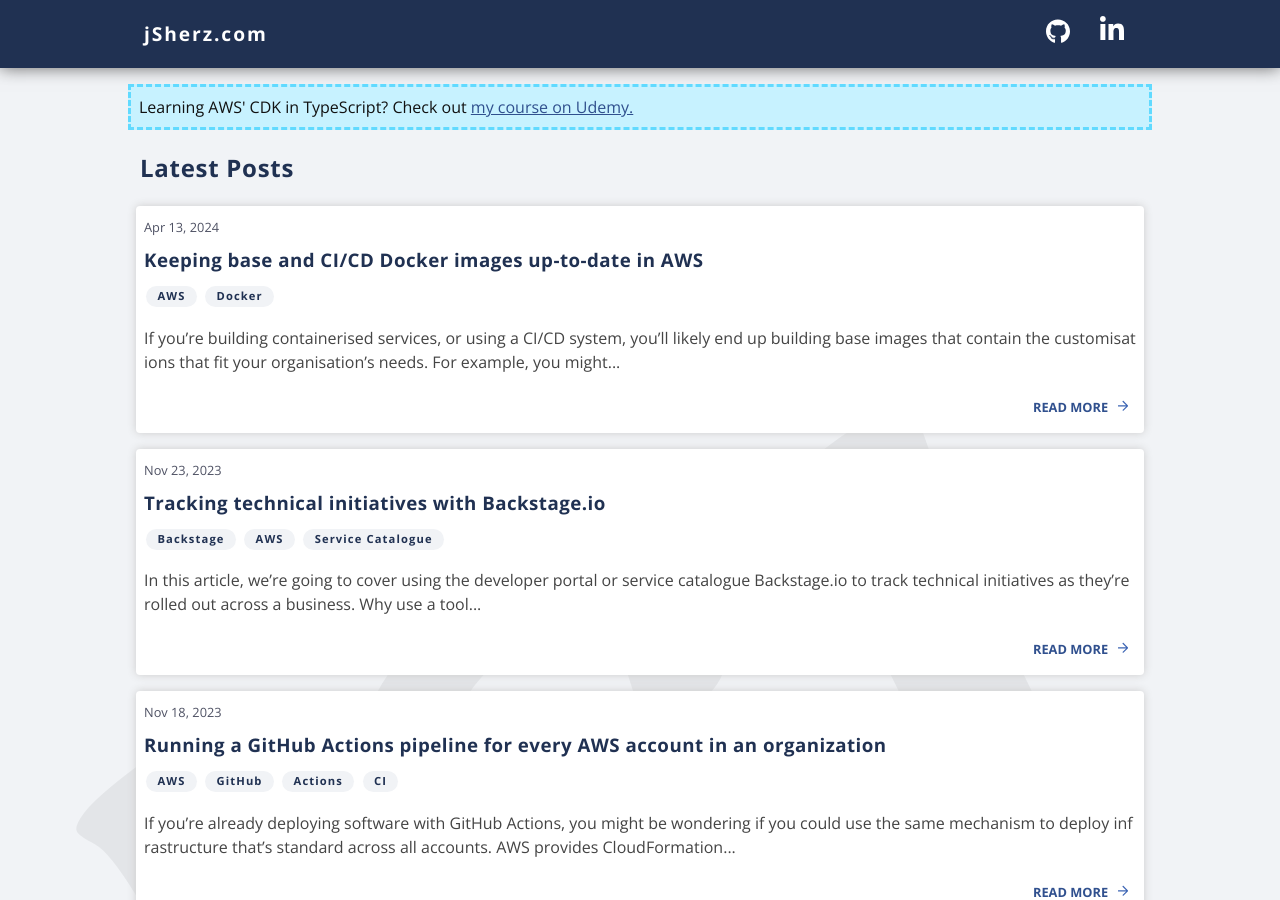
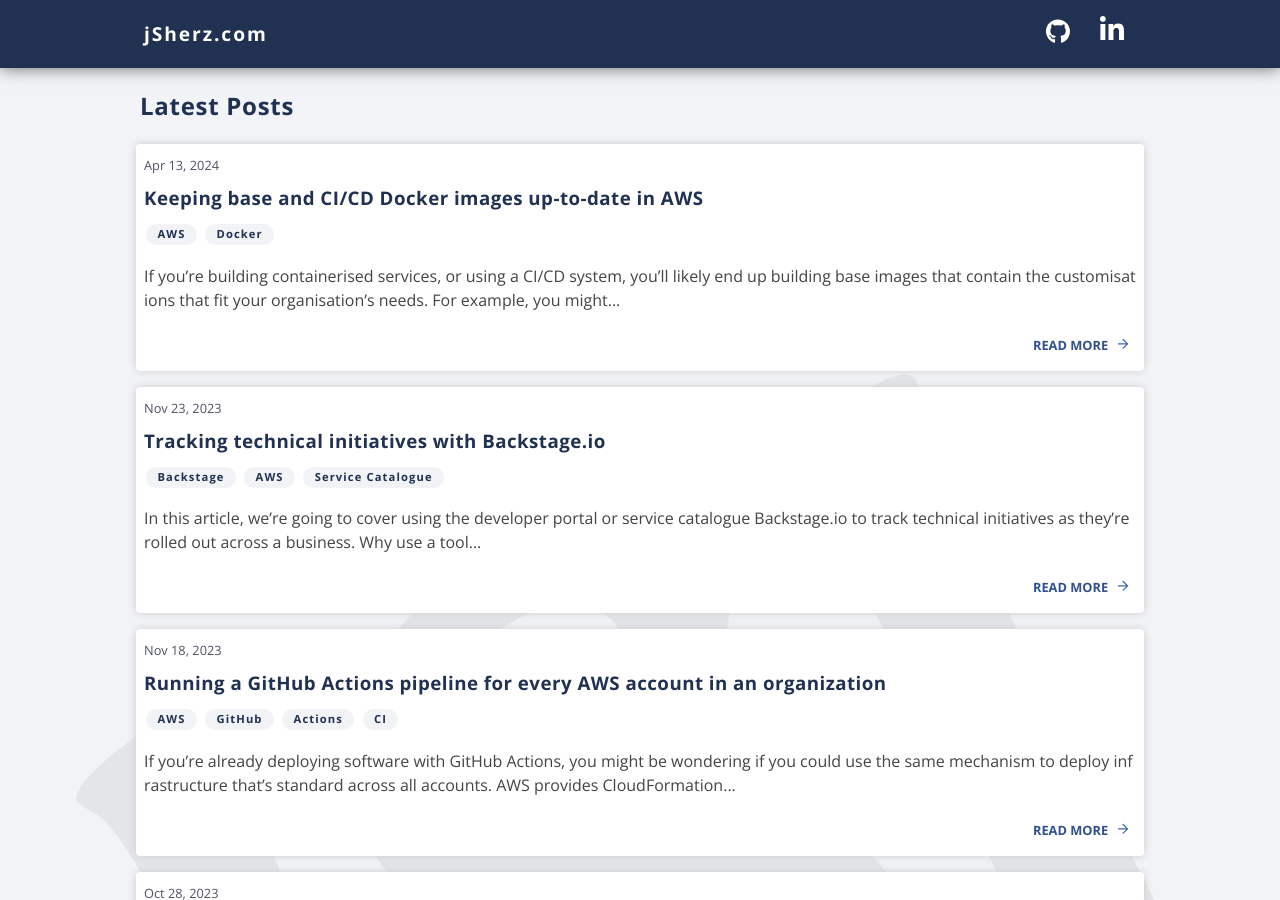
Before and after one commit to jSherz/jsj-blog, a Jekyll site: the page built from index.html, in a window 1280 px wide and 900 px high. Built offline with Jekyll 4.4.1, drawn with Linux system fonts in a browser that asks for light colours.

Commit message:
remove course link

```diff
--- a/_config.yml
+++ b/_config.yml
@@ -15,7 +15,6 @@
 url: "https://jsherz.com" # the base hostname & protocol for your site
 github_username: jSherz
 linkedin_username: jsherz
-cdk_course_link: https://www.udemy.com/course/aws-cdk-in-typescript/?couponCode=CDK-WITH-JSJ-2024-11
 
 # Build settings
 markdown: kramdown
--- a/_layouts/post.html
+++ b/_layouts/post.html
@@ -24,8 +24,4 @@
             </div>
         </div>
     </article>
-
-    <div id="cdk-course">
-        <p>Learning AWS' CDK in TypeScript? Check out <a href="{{ site.cdk_course_link }}">my course on Udemy.</a></p>
-    </div>
 </div>
--- a/index.html
+++ b/index.html
@@ -3,10 +3,6 @@
 ---
 
 <div id="homepage">
-    <div id="cdk-course">
-        <p>Learning AWS' CDK in TypeScript? Check out <a href="{{ site.cdk_course_link }}">my course on Udemy.</a></p>
-    </div>
-
     <div>
         <h2>Latest Posts</h2>
     </div>
```
